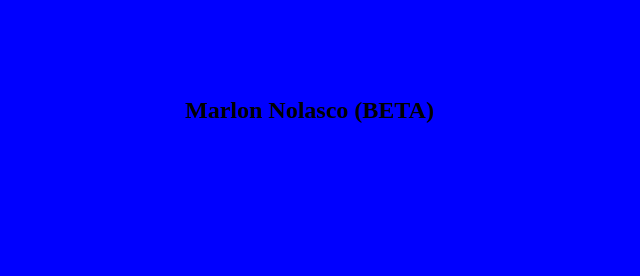
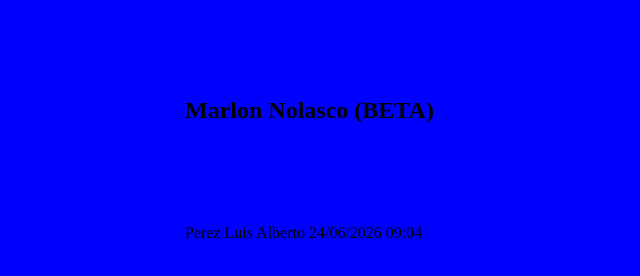
Before and after one commit to PerezLuisAlberto/TP_SO_I4_Equipo_9, a plain HTML site: page index.html in a window 1280 px wide. Shown: the part 240-516 px from the top of the page, without its empty margins (115-755 px from the left). Drawn offline with Linux system fonts and the light colour scheme.

Commit message:
Agrega mi etiqueta p

```diff
--- a/index.html
+++ b/index.html
@@ -9,5 +9,6 @@
 <body>
 <h1>Controlde versiones</h1>
 <h2>Marlon Nolasco (BETA)</h2>
+<p>Perez Luis Alberto 24/06/2026 09:04</p>
 </body>
 </html>
```
